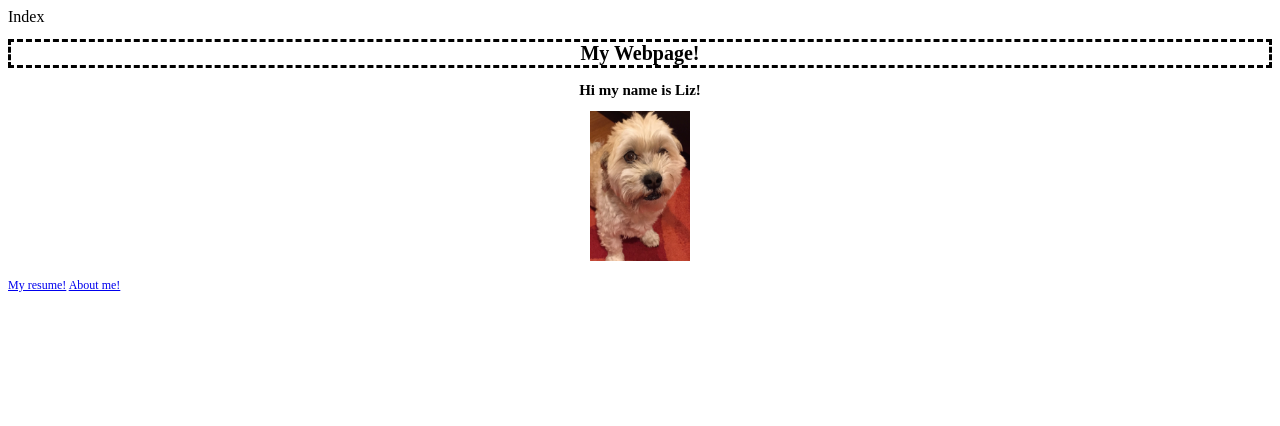
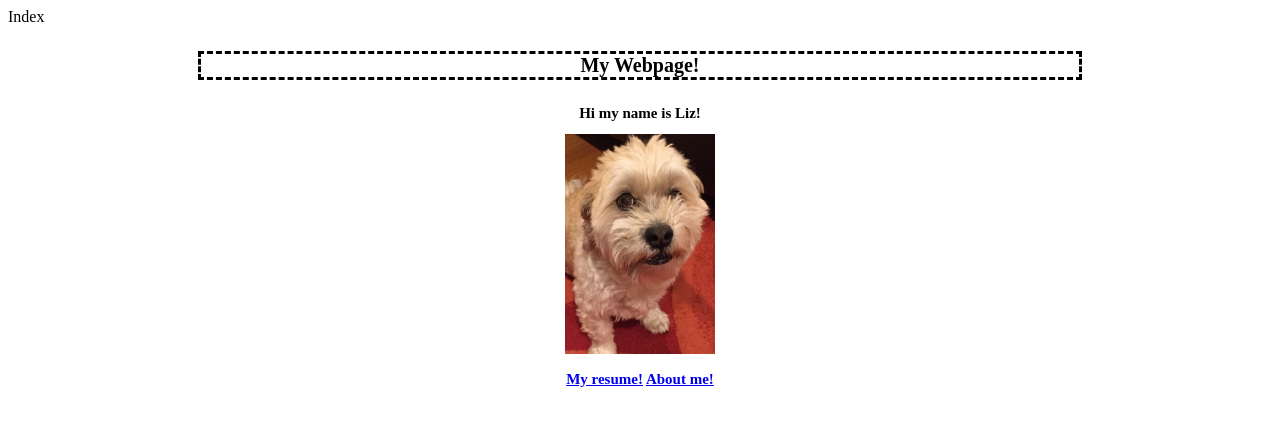
Before and after one commit to ebisho02/ebisho02.github.io, a plain HTML site: page index.html in a window 1280 px wide. Drawn offline with Linux system fonts and the light colour scheme.

Commit message:
Fixing margins

```diff
--- a/index.html
+++ b/index.html
@@ -13,11 +13,11 @@
 <h2> Hi my name is Liz! </h2>
 
 <h2> <img src = "my_dog.jpg" alt = "Photo of my dog"
-				height = "150" width = "100" /> </h2>
+				height = "220" width = "150" /> </h2>
 
-<p> <a href ="http://ebisho02.github.io/resume">My resume!</a>
+<h2> <a href ="http://ebisho02.github.io/resume">My resume!</a>
 
-	<a href ="http://ebisho02.github.io/bio">About me!</a> </p>
+	<a href ="http://ebisho02.github.io/bio">About me!</a> </h2>
 
 </body>
 </html>
--- a/style_assignment_1.css
+++ b/style_assignment_1.css
@@ -4,24 +4,26 @@ h1 {
 	text-align: center;
 	font-size: 20px;
 	border-style: dashed;
-	marginleft: 15%;
-	marginright: 15%;
+	margin-left: 15%;
+	margin-right: 15%;
+	margin-top: 25px;
+	margin-bottom: 25px;
 }
 h2 {
 	text-align: center;
 	font-size: 15px;
-	marginleft: 15%;
-	marginright: 15%;
+	margin-left: 15%;
+	margin-right: 15%;
 }
 h3 {
 	font-size: 15px;
-	marginleft: 15%;
-	marginright: 15%;
+	margin-left: 15%;
+	margin-right: 15%;
 }
 p {
 	font-size: 12px;
-	marginleft: 20%;
-	marginright: 20%;
+	margin-left: 20%;
+	margin-right: 20%;
 }
 
 ul {
```
Also changed, not shown: 2 other files.
